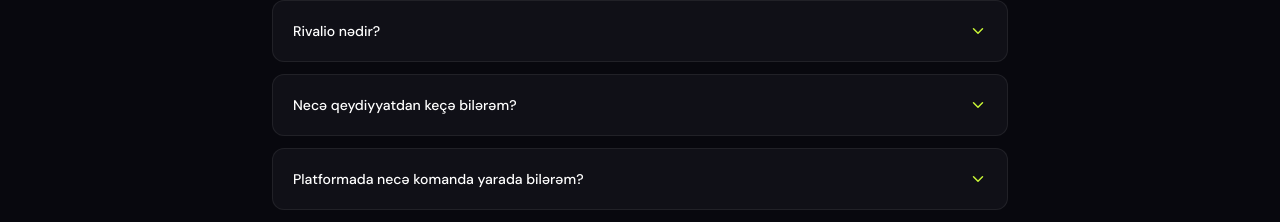
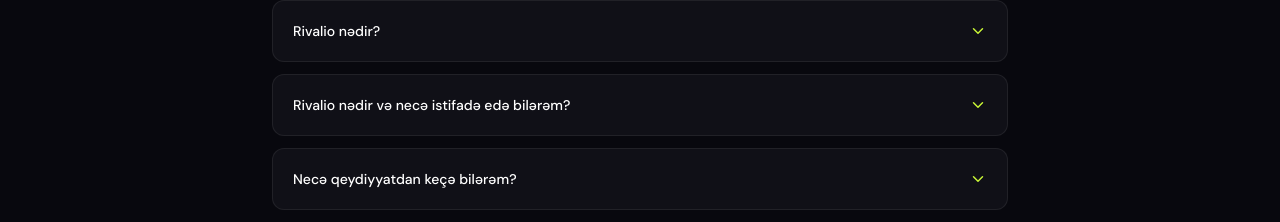
Before and after one commit to Ziya235/TelegramBot, a React (Vite) app in the folder frontend/: page /faq in a window 1280 px wide. Shown: the part 280-502 px from the top of the page. Built offline with nearby package versions, Linux system fonts and the light colour scheme; no server answers; a web font is replaced by a local one.

Commit message:
Add second FAQ entry about Rivalio platform overview
Co-authored-by: Ziya235 <Ziya235@users.noreply.github.com>

```diff
--- a/frontend/src/pages/Faq/data.ts
+++ b/frontend/src/pages/Faq/data.ts
@@ -2,6 +2,10 @@ export const FAQS = [
   {
     q: 'Rivalio nədir?',
     a: 'Rivalio, oyunçuların müxtəlif idman növləri üzrə rəqib, komanda yoldaşı və idman partnyoru tapmasına kömək edən sosial idman platformasıdır.',
+  },
+  {
+    q: 'Rivalio nədir və necə istifadə edə bilərəm?',
+    a: 'Rivalio həvəskar futbolçuları, komandaları və liqaları bir araya gətirən idman platformasıdır.',
   },
   {
     q: 'Necə qeydiyyatdan keçə bilərəm?',
```
